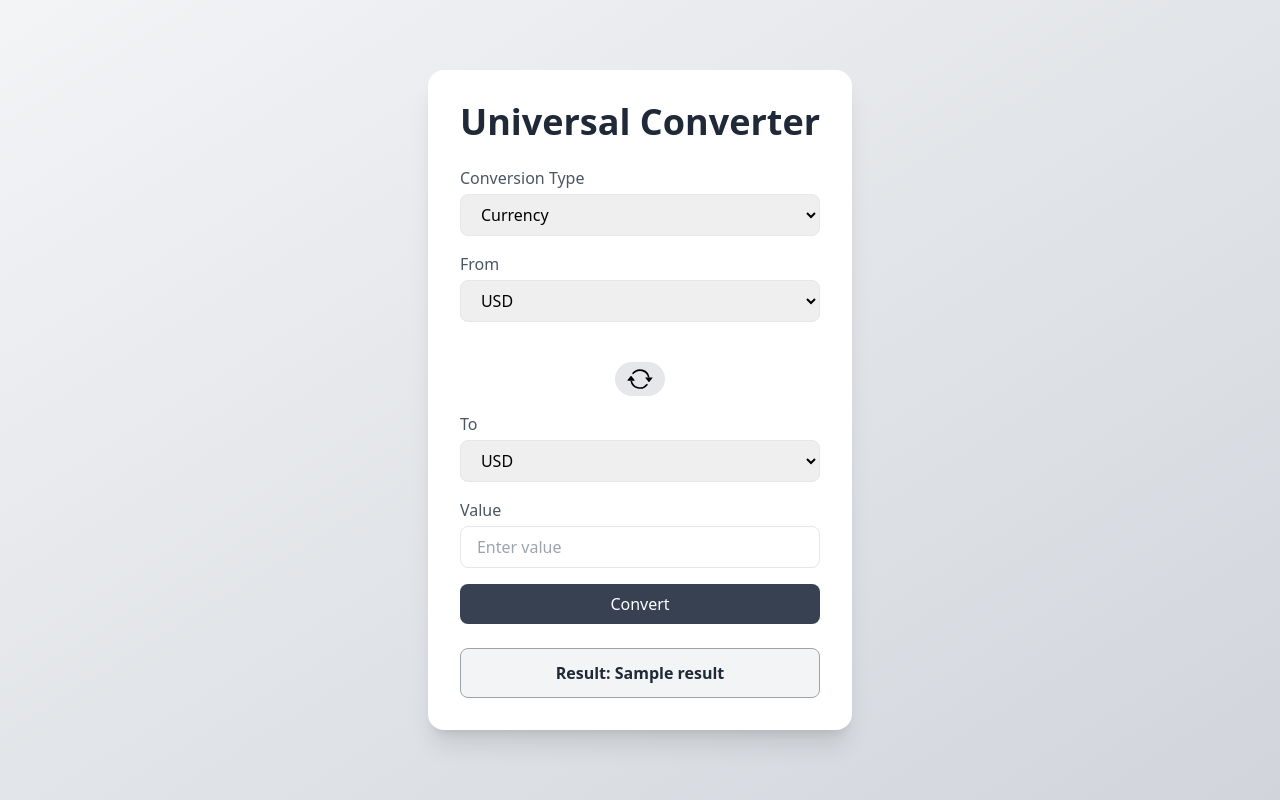
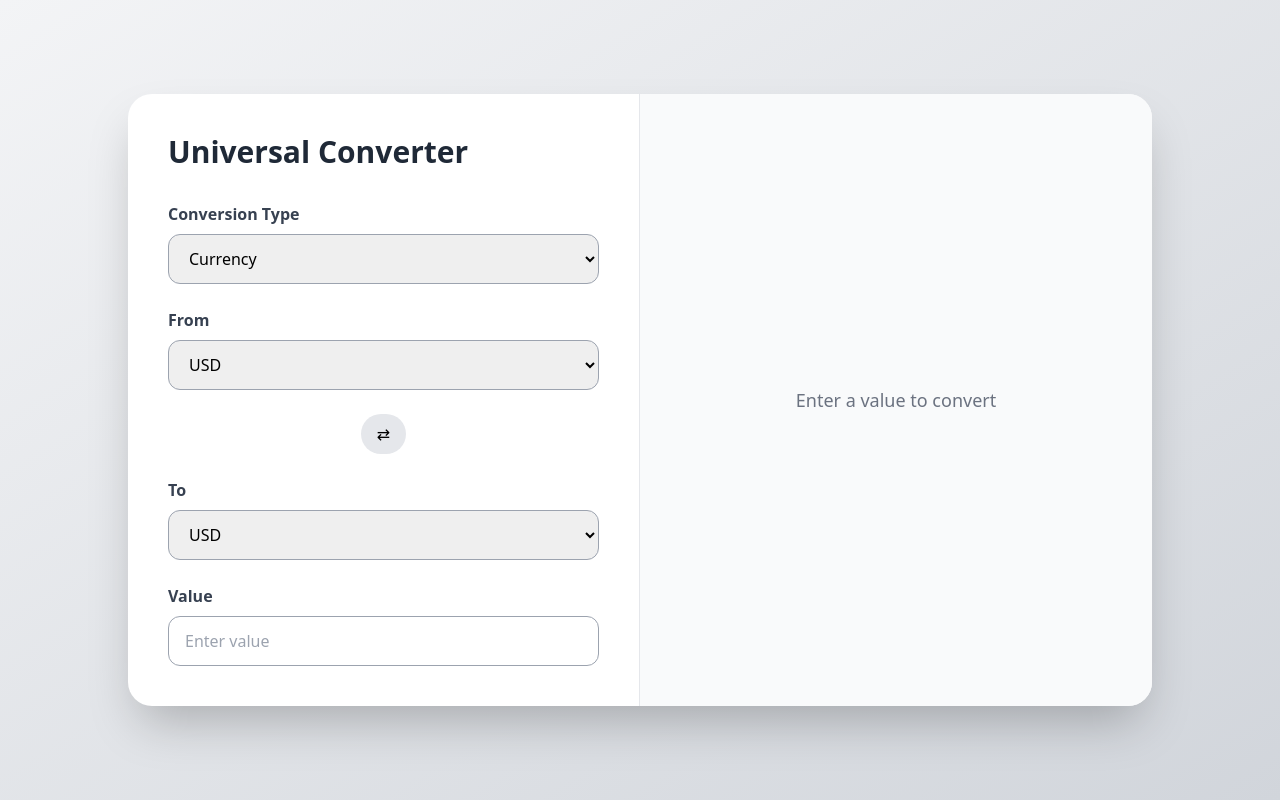
Before and after one commit to Pramira-Mindula/universal-converter, a Django app: template currency/templates/currency/home.html in a window 1280 px wide. Run offline with Django 5.2, Linux system fonts and the light colour scheme; the template is opened without the code that fills it: most values are stand-ins (such as "Sample title", 1, 10 or a date in 2020); some libraries are stand-ins or nearby versions.

Commit message:
add UI and UX updates

```diff
--- a/currency/templates/currency/home.html
+++ b/currency/templates/currency/home.html
@@ -5,22 +5,26 @@
     <title>Universal Converter</title>
     <script src="https://cdn.tailwindcss.com"></script>
 </head>
-<body class="bg-gradient-to-br from-gray-100 to-gray-300 min-h-screen flex items-center justify-center">
+<body class="bg-gradient-to-br from-gray-100 to-gray-300 min-h-screen flex items-center justify-center p-6">
 
-    <div class="bg-white shadow-xl rounded-2xl p-8 w-100">
+    <div class="bg-white shadow-2xl rounded-3xl w-full max-w-5xl flex overflow-hidden">
 
-        <h1 class="text-4xl font-bold text-center text-gray-800 mb-6">
+        <!-- LEFT SIDE -->
+        <div class="w-1/2 p-10 border-r border-gray-200">
+
+            <h1 class="text-3xl font-bold text-gray-800 mb-8">
                 Universal Converter
             </h1>
 
-        <form method="post" class="space-y-4">
-            {% csrf_token %}
+            <div class="space-y-6">
 
                 <!-- Conversion Type -->
                 <div>
-                <label class="block text-gray-600 text-m mb-1">Conversion Type</label>
+                    <label class="block text-gray-700 font-semibold mb-2">
+                        Conversion Type
+                    </label>
                     <select name="type"
-                        class="w-full px-4 py-2 border rounded-lg focus:ring-2 focus:ring-gray-400">
+                        class="w-full px-4 py-3 border border-gray-400 rounded-xl focus:ring-2 focus:ring-gray-400">
                         <option value="currency">Currency</option>
                         <option value="length">Length</option>
                         <option value="temperature">Temperature</option>
@@ -29,30 +33,33 @@
 
                 <!-- From -->
                 <div>
-                <label class="block text-gray-600 text-m mb-1">From</label>
+                    <label class="block text-gray-700 font-semibold mb-2">
+                        From
+                    </label>
                     <select name="from_unit" id="from_unit"
-                        class="w-full px-4 py-2 border rounded-lg focus:ring-2 focus:ring-gray-400">
+                        data-currencies='{{ currencies_json|safe }}'
+                        class="w-full px-4 py-3 border border-gray-400 rounded-xl focus:ring-2 focus:ring-gray-400">
                         {% for currency in currencies %}
                             <option value="{{ currency }}">{{ currency }}</option>
                         {% endfor %}
                     </select>
                 </div>
 
+                <!-- Swap -->
                 <div class="flex justify-center">
                     <button type="button" id="swapBtn"
-                        class="bg-gray-200  mt-6 px-3 py-1 rounded-full hover:bg-gray-300 transition">
-                    <svg xmlns="http://www.w3.org/2000/svg" width="26" height="26" fill="currentColor" class="bi bi-arrow-repeat" viewBox="0 0 16 16">
-                        <path d="M11.534 7h3.932a.25.25 0 0 1 .192.41l-1.966 2.36a.25.25 0 0 1-.384 0l-1.966-2.36a.25.25 0 0 1 .192-.41m-11 2h3.932a.25.25 0 0 0 .192-.41L2.692 6.23a.25.25 0 0 0-.384 0L.342 8.59A.25.25 0 0 0 .534 9"/>
-                        <path fill-rule="evenodd" d="M8 3c-1.552 0-2.94.707-3.857 1.818a.5.5 0 1 1-.771-.636A6.002 6.002 0 0 1 13.917 7H12.9A5 5 0 0 0 8 3M3.1 9a5.002 5.002 0 0 0 8.757 2.182.5.5 0 1 1 .771.636A6.002 6.002 0 0 1 2.083 9z"/>
-                    </svg>
+                        class="bg-gray-200 px-4 py-2 rounded-full hover:bg-gray-300 transition">
+                        ⇄
                     </button>
                 </div>
 
                 <!-- To -->
                 <div>
-                <label class="block text-gray-600 text-m mb-1">To</label>
+                    <label class="block text-gray-700 font-semibold mb-2">
+                        To
+                    </label>
                     <select name="to_unit" id="to_unit"
-                        class="w-full px-4 py-2 border rounded-lg focus:ring-2 focus:ring-gray-400">
+                        class="w-full px-4 py-3 border border-gray-400 rounded-xl focus:ring-2 focus:ring-gray-400">
                         {% for currency in currencies %}
                             <option value="{{ currency }}">{{ currency }}</option>
                         {% endfor %}
@@ -61,29 +68,27 @@
 
                 <!-- Amount -->
                 <div>
-                <label class="block text-gray-600 text-m mb-1">Value</label>
+                    <label class="block text-gray-700 font-semibold mb-2">
+                        Value
+                    </label>
                     <input type="number" name="amount" step="0.01"
-                       class="w-full px-4 py-2 border rounded-lg focus:ring-2 focus:ring-gray-400"
+                        class="w-full px-4 py-3  border border-gray-400 rounded-xl focus:ring-2 focus:ring-gray-400"
                         placeholder="Enter value">
                 </div>
 
-            <button type="submit"
-                    class="w-full bg-gray-700 text-white py-2 rounded-lg hover:bg-gray-800 transition">
-                Convert
-            </button>
-        </form>
+            </div>
+        </div>
 
-        {% if result %}
-        <div class="mt-6 p-3 border border-gray-400 bg-gray-100 text-gray-800 rounded-lg text-center font-semibold">
-            Result: {{ result }}
+        <!-- RIGHT SIDE -->
+        <div class="w-1/2 p-10 flex flex-col justify-center items-center bg-gray-50">
+
+            <div id="resultDisplay" class="text-center space-y-4">
+                <div class="text-gray-500 text-lg">
+                    Enter a value to convert
                 </div>
-        {% endif %}
+            </div>
 
-        {% if error %}
-            <div class="mt-6 p-3 border border-red-400 bg-red-100 text-red-600 rounded-lg text-center font-semibold">
-                {{ error }}
         </div>
-        {% endif %}
 
     </div>
 
@@ -91,26 +96,33 @@
         const typeSelect = document.querySelector('select[name="type"]');
         const fromSelect = document.getElementById("from_unit");
         const toSelect = document.getElementById("to_unit");
+        const amountInput = document.querySelector('input[name="amount"]');
+        const resultBox = document.querySelector(".mt-6");
         const swapBtn = document.getElementById("swapBtn");
 
-        const lengthUnits = ["Meter", "KM"];
-        const tempUnits = ["Celsius", "Fahrenheit"];
+        const lengthUnits = ["meter", "km"];
+        const tempUnits = ["celsius", "fahrenheit"];
+
+        //Restore last selected type
+        if (localStorage.getItem("lastType")) {
+            typeSelect.value = localStorage.getItem("lastType");
+        }
+
+        const currencyUnits = JSON.parse(
+            document.getElementById("from_unit").dataset.currencies
+        );
 
         function updateUnits() {
             const selectedType = typeSelect.value;
-
-            if (selectedType === "currency") {
-                //API fetch the currencies
-                return;
-            }
+            localStorage.setItem("lastType", selectedType);
 
             let units = [];
 
-            if (selectedType === "length") {
+            if (selectedType === "currency") {
+                units = currencyUnits;
+            } else if (selectedType === "length") {
                 units = lengthUnits;
-            }
-
-            if (selectedType === "temperature") {
+            } else {
                 units = tempUnits;
             }
 
@@ -118,38 +130,65 @@
             toSelect.innerHTML = "";
 
             units.forEach(unit => {
-                const option1 = document.createElement("option");
-                option1.value = unit;
-                option1.textContent = unit;
-                fromSelect.appendChild(option1);
-
-                const option2 = document.createElement("option");
-                option2.value = unit;
-                option2.textContent = unit;
-                toSelect.appendChild(option2);
+                fromSelect.innerHTML += `<option value="${unit}">${unit}</option>`;
+                toSelect.innerHTML += `<option value="${unit}">${unit}</option>`;
             });
 
-            preventSameSelection();
+            if (units.length > 1) {
+                toSelect.selectedIndex = 1;
             }
 
-        function preventSameSelection() {
-            if (fromSelect.value === toSelect.value) {
-                if (toSelect.options.length > 1) {
-                    toSelect.selectedIndex = 1;
+            amountInput.value = "";
+                document.getElementById("resultDisplay").innerHTML =
+                    `<div class="text-gray-500 text-lg">Enter a value to convert</div>`;
         }
+
+        async function autoConvert() {
+            const amount = amountInput.value;
+            if (!amount) return;
+
+            const type = typeSelect.value;
+            const from = fromSelect.value;
+            const to = toSelect.value;
+
+            const response = await fetch(`/convert/?amount=${amount}&type=${type}&from_unit=${from}&to_unit=${to}`);
+            const data = await response.json();
+
+            const resultDisplay = document.getElementById("resultDisplay");
+
+            if (data.result !== undefined) {
+                resultDisplay.innerHTML = `
+                    <div class="text-gray-500 text-lg">
+                        ${amount} ${from}
+                    </div>
+                    <div class="text-5xl font-bold text-gray-800">
+                        ${data.result}
+                    </div>
+                    <div class="text-gray-500 text-lg">
+                        ${to}
+                    </div>
+                `;
             }
         }
 
-        fromSelect.addEventListener("change", preventSameSelection);
-        toSelect.addEventListener("change", preventSameSelection);
+        //Event Listeners
+        typeSelect.addEventListener("change", () => {
+            updateUnits();
+            autoConvert();
+        });
 
-        swapBtn.addEventListener("click", function () {
+        fromSelect.addEventListener("change", autoConvert);
+        toSelect.addEventListener("change", autoConvert);
+        amountInput.addEventListener("input", autoConvert);
+
+        swapBtn.addEventListener("click", () => {
             const temp = fromSelect.value;
             fromSelect.value = toSelect.value;
             toSelect.value = temp;
+            autoConvert();
         });
 
-        typeSelect.addEventListener("change", updateUnits);
+        updateUnits();
     </script>
 
 </body>
--- a/currency/urls.py
+++ b/currency/urls.py
@@ -3,4 +3,5 @@ from . import views
 
 urlpatterns = [
     path('', views.home, name='home'),
+    path('convert/', views.convert, name='convert'),
 ]
```
Also changed, not shown: currency/views.py (+43 -43 lines), README.md. Lines whose indentation alone changed are shown as unchanged.
